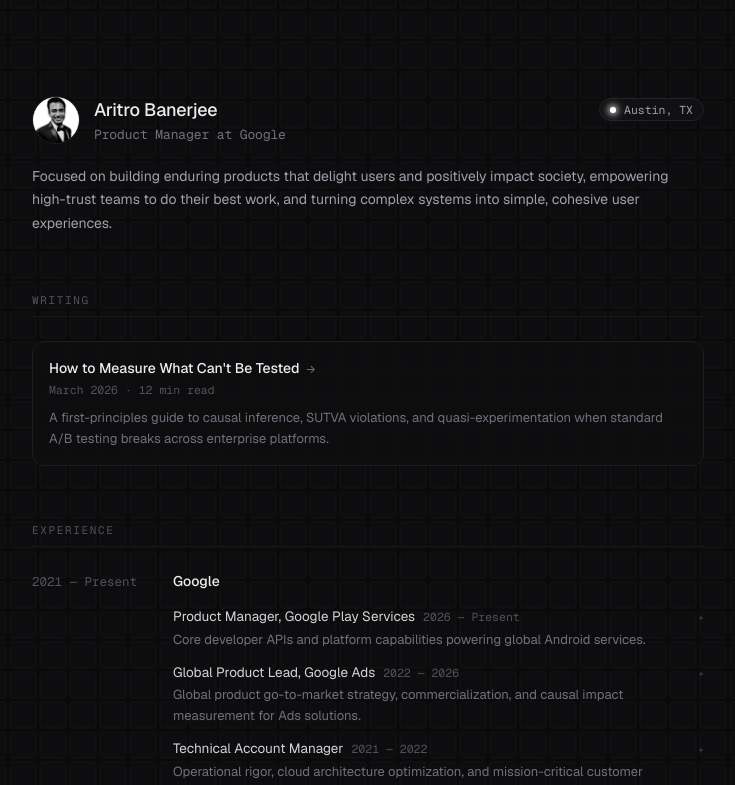
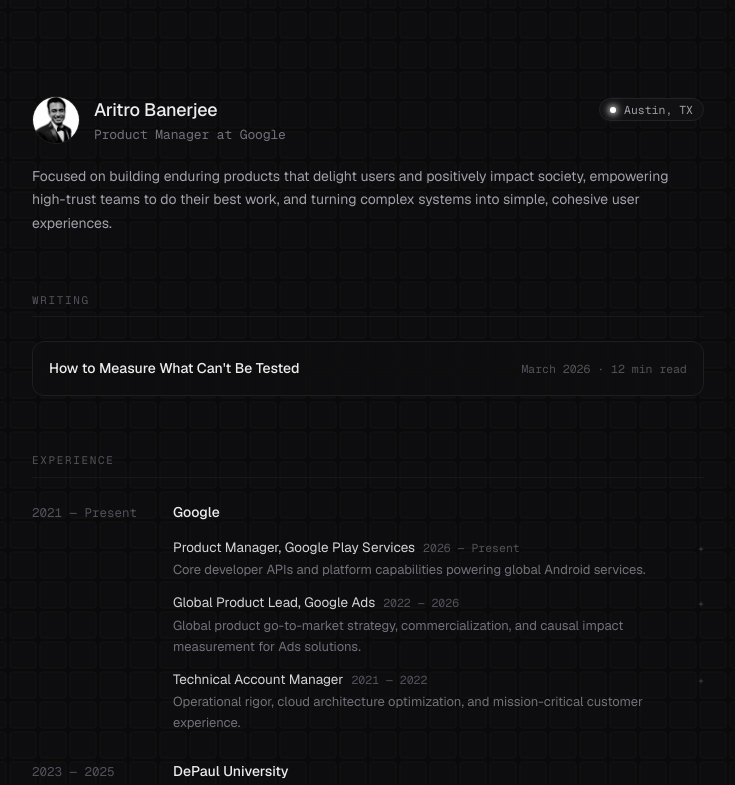
Before and after one commit to aritrobanerjee/aritrobanerjee.github.io, a React (Vite) app: page / in a window 1280 px wide. Shown: the top 785 px of the page, without its empty margins (272-1007 px from the left). Built offline with nearby package versions, Linux system fonts and the light colour scheme.

Commit message:
style: remove subtext and trailing arrow from writing card

```diff
--- a/src/components/WritingSection.tsx
+++ b/src/components/WritingSection.tsx
@@ -16,23 +16,16 @@
       <div className="space-y-4">
         <div
           onClick={() => onSelectArticle('causal-measurement')}
-          className="group p-4 rounded-xl border border-[#1e1e22] hover:border-[#383840] bg-[#0e0e10]/80 hover:bg-[#121215] transition-all duration-200 cursor-pointer select-none space-y-2"
+          className="group p-4 rounded-xl border border-[#1e1e22] hover:border-[#383840] bg-[#0e0e10]/80 hover:bg-[#121215] transition-all duration-200 cursor-pointer select-none"
         >
-          <div className="flex items-start justify-between gap-3">
-            <div className="space-y-0.5">
-              <h3 className="text-[14px] font-medium text-[#ededed] group-hover:text-white transition-colors flex items-center gap-1.5">
-                <span>How to Measure What Can't Be Tested</span>
-                <span className="text-[11px] text-[#71717a] group-hover:translate-x-0.5 transition-transform">→</span>
-              </h3>
-              <p className="text-[11.5px] font-mono text-[#52525b]">
-                March 2026 · 12 min read
-              </p>
-            </div>
+          <div className="flex flex-col sm:flex-row sm:items-baseline justify-between gap-1">
+            <h3 className="text-[14px] font-medium text-[#ededed] group-hover:text-white transition-colors">
+              How to Measure What Can't Be Tested
+            </h3>
+            <span className="text-[11.5px] font-mono text-[#52525b] shrink-0">
+              March 2026 · 12 min read
+            </span>
           </div>
-
-          <p className="text-[13px] leading-relaxed text-[#71717a] group-hover:text-[#8e8e93] transition-colors">
-            A first-principles guide to causal inference, SUTVA violations, and quasi-experimentation when standard A/B testing breaks across enterprise platforms.
-          </p>
         </div>
       </div>
     </section>
```
